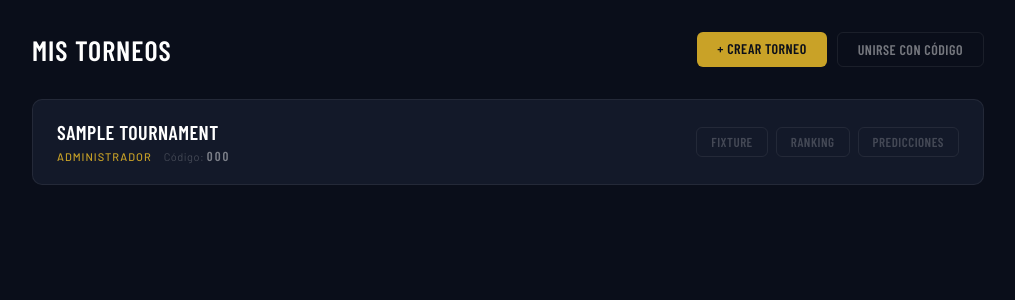
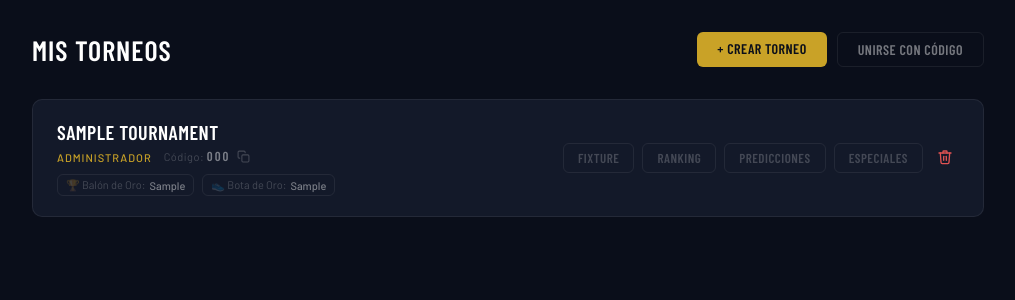
Before and after one commit to yamilpalmiero/maldinis, a Django app: page /torneos/ in a window 1280 px wide. Shown: the part 56-356 px from the top of the page, without its empty margins (132-1147 px from the left). Run offline with Django 5.2, Linux system fonts and the light colour scheme; a user stored in the database is signed in; tables that the repository leaves empty hold one stand-in row (values such as "Sample post"); parts of the project's set-up code (start-up, migrations or seed data) failed here and were passed over.

Commit message:
feat: predicciones especiales en tarjetas, botón eliminar y copiar código

```diff
--- a/app/tournaments/templates/tournaments/mis_torneos.html
+++ b/app/tournaments/templates/tournaments/mis_torneos.html
@@ -25,7 +25,6 @@
         gap: 10px;
     }
 
-    /* ── Tarjeta de torneo ── */
     .btn-secondary {
         background: transparent;
         color: var(--text-secondary);
@@ -114,11 +113,35 @@
         letter-spacing: 2px;
     }
 
-    /* ── Links de acceso ── */
+    .special-badges {
+        display: flex;
+        gap: 8px;
+        margin-top: 8px;
+        flex-wrap: wrap;
+    }
+
+    .special-badge {
+        font-size: 11px;
+        color: var(--text-muted);
+        background: var(--bg-input);
+        border: 0.5px solid var(--border);
+        border-radius: var(--radius-sm);
+        padding: 3px 8px;
+        display: flex;
+        align-items: center;
+        gap: 4px;
+    }
+
+    .special-badge span {
+        color: var(--text-secondary);
+        font-weight: 500;
+    }
+
     .torneo-actions {
         display: flex;
         gap: 8px;
         flex-shrink: 0;
+        align-items: center;
     }
 
     .torneo-actions a {
@@ -140,12 +163,42 @@
         border-color: var(--border-gold);
     }
 
-    /* ── Empty state ── */
+    .btn-eliminar {
+        background: transparent;
+        border: none;
+        color: var(--text-muted);
+        font-size: 16px;
+        cursor: pointer;
+        padding: 4px 6px;
+        border-radius: var(--radius-sm);
+        transition: color 0.15s;
+        line-height: 1;
+    }
+
+    .btn-eliminar:hover {
+        color: #e05252;
+    }
+
     .empty-state {
         text-align: center;
         padding: 60px 20px;
         color: var(--text-muted);
         font-size: 15px;
+    }
+
+    .btn-copy {
+        background: transparent;
+        border: none;
+        color: var(--text-muted);
+        font-size: 13px;
+        cursor: pointer;
+        padding: 0 4px;
+        transition: color 0.15s;
+        vertical-align: middle;
+    }
+
+    .btn-copy:hover {
+        color: var(--gold);
     }
 </style>
 {% endblock %}
@@ -159,23 +212,55 @@
     </div>
 </div>
 
-{% if memberships %}
+{% if memberships_data %}
 <div class="torneos-list">
-    {% for membership in memberships %}
+    {% for item in memberships_data %}
     <div class="torneo-card">
         <div class="torneo-info">
-            <div class="torneo-name">{{ membership.tournament.name }}</div>
+            <div class="torneo-name">{{ item.membership.tournament.name }}</div>
             <div class="torneo-meta">
-                <span class="torneo-role">{{ membership.get_role_display }}</span>
-                {% if membership.role == 'ADMIN' %}
-                <span class="torneo-code">Código: <strong>{{ membership.tournament.invite_code }}</strong></span>
+                <span class="torneo-role">{{ item.membership.get_role_display }}</span>
+                {% if item.membership.role == 'ADMIN' %}
+                <span class="torneo-code">Código: <strong>{{ item.membership.tournament.invite_code }}</strong>
+                    <button class="btn-copy" title="Copiar código" onclick="navigator.clipboard.writeText('{{ item.membership.tournament.invite_code }}'); this.innerHTML='<svg xmlns=&quot;http://www.w3.org/2000/svg&quot; width=&quot;13&quot; height=&quot;13&quot; viewBox=&quot;0 0 24 24&quot; fill=&quot;none&quot; stroke=&quot;currentColor&quot; stroke-width=&quot;2&quot; stroke-linecap=&quot;round&quot; stroke-linejoin=&quot;round&quot;><polyline points=&quot;20 6 9 17 4 12&quot;></polyline></svg>'; setTimeout(() => this.innerHTML='<svg xmlns=&quot;http://www.w3.org/2000/svg&quot; width=&quot;13&quot; height=&quot;13&quot; viewBox=&quot;0 0 24 24&quot; fill=&quot;none&quot; stroke=&quot;currentColor&quot; stroke-width=&quot;2&quot; stroke-linecap=&quot;round&quot; stroke-linejoin=&quot;round&quot;><rect x=&quot;9&quot; y=&quot;9&quot; width=&quot;13&quot; height=&quot;13&quot; rx=&quot;2&quot; ry=&quot;2&quot;></rect><path d=&quot;M5 15H4a2 2 0 0 1-2-2V4a2 2 0 0 1 2-2h9a2 2 0 0 1 2 2v1&quot;></path></svg>', 1500);">
+                        <svg xmlns="http://www.w3.org/2000/svg" width="13" height="13" viewBox="0 0 24 24" fill="none" stroke="currentColor" stroke-width="2" stroke-linecap="round" stroke-linejoin="round">
+                            <rect x="9" y="9" width="13" height="13" rx="2" ry="2"></rect>
+                            <path d="M5 15H4a2 2 0 0 1-2-2V4a2 2 0 0 1 2-2h9a2 2 0 0 1 2 2v1"></path>
+                        </svg>
+                    </button>
+                </span>
                 {% endif %}
             </div>
+            {% if item.special %}
+            <div class="special-badges">
+                {% if item.special.golden_ball %}
+                <div class="special-badge">🏆 Balón de Oro: <span>{{ item.special.golden_ball }}</span></div>
+                {% endif %}
+                {% if item.special.golden_boot %}
+                <div class="special-badge">👟 Bota de Oro: <span>{{ item.special.golden_boot }}</span></div>
+                {% endif %}
+            </div>
+            {% endif %}
         </div>
         <div class="torneo-actions">
-            <a href="{% url 'fixture' membership.tournament.id %}">Fixture</a>
-            <a href="{% url 'ranking' membership.tournament.id %}">Ranking</a>
-            <a href="{% url 'mis_predicciones' membership.tournament.id %}">Predicciones</a>
+            <a href="{% url 'fixture' item.membership.tournament.id %}">Fixture</a>
+            <a href="{% url 'ranking' item.membership.tournament.id %}">Ranking</a>
+            <a href="{% url 'mis_predicciones' item.membership.tournament.id %}">Predicciones</a>
+            <a href="{% url 'predicciones_especiales' item.membership.tournament.id %}">Especiales</a>
+            {% if item.membership.role == 'ADMIN' %}
+            <form method="post" action="{% url 'eliminar_torneo' item.membership.tournament.id %}" onsubmit="return confirm('¿Eliminar el torneo {{ item.membership.tournament.name }}? Esta acción no se puede deshacer.')">
+                {% csrf_token %}
+                <button type="submit" class="btn-eliminar" title="Eliminar torneo">
+                    <svg xmlns="http://www.w3.org/2000/svg" width="16" height="16" viewBox="0 0 24 24" fill="none" stroke="#e05252" stroke-width="2" stroke-linecap="round" stroke-linejoin="round">
+                        <polyline points="3 6 5 6 21 6"></polyline>
+                        <path d="M19 6l-1 14a2 2 0 0 1-2 2H8a2 2 0 0 1-2-2L5 6"></path>
+                        <path d="M10 11v6"></path>
+                        <path d="M14 11v6"></path>
+                        <path d="M9 6V4a1 1 0 0 1 1-1h4a1 1 0 0 1 1 1v2"></path>
+                    </svg>
+                </button>
+            </form>
+            {% endif %}
         </div>
     </div>
     {% endfor %}
--- a/app/tournaments/urls.py
+++ b/app/tournaments/urls.py
@@ -5,4 +5,5 @@ urlpatterns = [
     path('', views.mis_torneos, name='mis_torneos'),
     path('crear/', views.crear_torneo, name='crear_torneo'),
     path('unirse/', views.unirse_torneo, name='unirse_torneo'),
+    path('<int:tournament_id>/eliminar/', views.eliminar_torneo, name='eliminar_torneo'),
 ]
--- a/app/tournaments/views.py
+++ b/app/tournaments/views.py
@@ -1,17 +1,35 @@
 from django.shortcuts import render, redirect, get_object_or_404
 from django.contrib.auth.decorators import login_required
 from django.contrib import messages
+
+from predictions.models import SpecialPrediction
 from .models import Tournament, TournamentMember
 
 
 @login_required
 def mis_torneos(request):
-    memberships = TournamentMember.objects.filter(
+    memberships = list(TournamentMember.objects.filter(
         user=request.user
-    ).select_related('tournament')
+    ).select_related('tournament'))
+
+    tournament_ids = [m.tournament.id for m in memberships]
+
+    special_predictions = SpecialPrediction.objects.filter(
+        user=request.user,
+        tournament_id__in=tournament_ids
+    )
+    special_map = {sp.tournament_id: sp for sp in special_predictions}
+
+    memberships_data = []
+    for membership in memberships:
+        sp = special_map.get(membership.tournament.id)
+        memberships_data.append({
+            'membership': membership,
+            'special': sp,
+        })
 
     return render(request, 'tournaments/mis_torneos.html', {
-        'memberships': memberships,
+        'memberships_data': memberships_data,
     })
 
 
@@ -66,3 +84,20 @@ def unirse_torneo(request):
         return redirect('mis_torneos')
 
     return render(request, 'tournaments/unirse_torneo.html')
+
+@login_required
+def eliminar_torneo(request, tournament_id):
+    tournament = get_object_or_404(Tournament, id=tournament_id)
+    membership = get_object_or_404(TournamentMember, tournament=tournament, user=request.user)
+
+    if membership.role != TournamentMember.Role.ADMIN:
+        messages.error(request, 'Solo el administrador puede eliminar el torneo.')
+        return redirect('mis_torneos')
+
+    if request.method == 'POST':
+        name = tournament.name
+        tournament.delete()
+        messages.success(request, f'Torneo "{name}" eliminado.')
+        return redirect('mis_torneos')
+
+    return redirect('mis_torneos')
```
